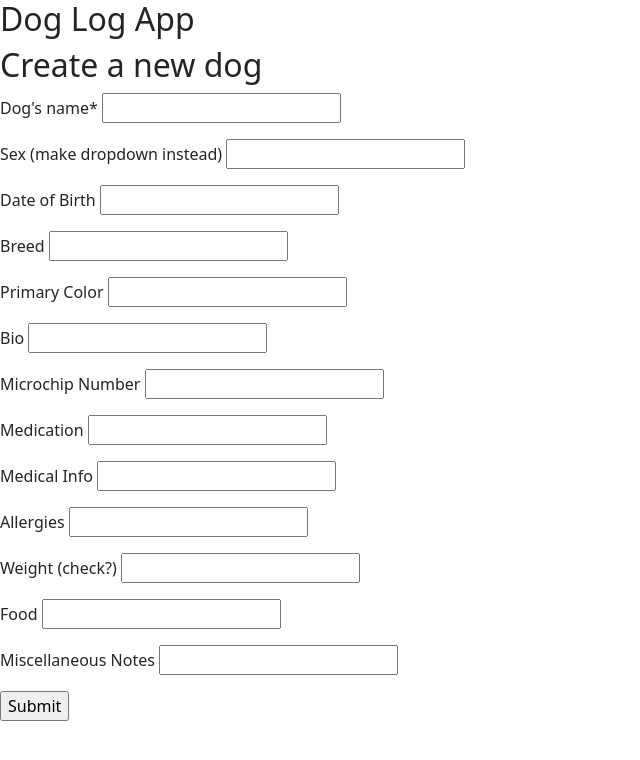
After one commit to aprilso/hb-final-project, a Flask app: page /add_dog in a window 1280 px wide. The commit adds this page. Shown: the top 760 px of the page, without its empty margins (0-640 px from the left). Run offline with Flask 2, Linux system fonts and the light colour scheme.

Commit message:
can add and display new dog when logged in (need to make sure it defaults to logged in user_id)

```diff
--- a/server.py
+++ b/server.py
@@ -96,8 +96,14 @@ def new_user():
 
     return redirect('/')
 
+@app.route('/add_dog')
+def new_dog_page():
+    return render_template("new_dog.html")
+
+
 @app.route('/add_dog', methods=["POST"])
 def new_dog_to_user():
+    """Adds a new dog and automatically adds it to the user"""
 
     dog_name = request.form.get('dog_name')
     photo = 'default_dog_icon.jpg'
@@ -112,10 +118,15 @@ def new_dog_to_user():
     breed = request.form.get('breed')
     primary_color = request.form.get('primary_color')
     microchip_num = request.form.get('microchip_num')
+    dob = request.form.get('dob')
 
-    new_dog = crud.create_dog
+    crud.create_dog(dog_name, photo, bio, medication, medical_info, allergies, weight, food, misc_notes, sex, breed, primary_color, microchip_num, dob)
+    #crud.assign_dog_to_human(user_id, dog_id, primary_user)
+    flash("Success! New dog has been added")
 
-    pass
+    #need to figure out how to
+
+    return redirect('/')
 
 
 if __name__ == '__main__':
--- a/templates/dog_profile.html
+++ b/templates/dog_profile.html
@@ -9,7 +9,7 @@
 
 <p> Sex: {{ dog.sex }}
 <p> Breed: {{ dog.breed }}
-<p> Birthday: {{ dog.dob }}
+<p> Birthday: {{ dog.dob}}
 
 
 
--- /dev/null
+++ b/templates/new_dog.html
@@ -0,0 +1,67 @@
+{% extends 'base.html' %}
+{% block title %}New Dog{% endblock %}
+
+{% block body %}
+<h2>Create a new dog</h2>
+
+
+<form action="/add_dog" method="POST">
+
+  <p>
+    Dog's name* <input type="text" name="dog_name">
+  </p>
+
+  <p>
+    Sex (make dropdown instead) <input type="text" name="sex">
+  </p>
+
+  <p>
+    Date of Birth <input type="datetime" name="dob">
+  </p>
+
+  <p>
+    Breed <input type="text" name="breed">
+  </p>
+
+  <p>
+    Primary Color <input type="text" name="primary_color">
+  </p>
+
+  <p>
+    Bio <input type="text" name="bio">
+  </p>
+
+  <p>
+    Microchip Number <input type="text" name="microchip_num">
+  </p>
+
+  <p>
+    Medication <input type="text" name="first_name">
+  </p>
+
+  <p>
+    Medical Info <input type="text" name="medical_info">
+  </p>
+
+  <p>
+    Allergies <input type="text" name="allergies">
+  </p>
+
+  <p>
+    Weight (check?) <input type="integer" name="weight">
+  </p>
+
+  <p>
+    Food <input type="text" name="food">
+  </p>
+
+  <p>
+    Miscellaneous Notes <input type="text" name="misc_notes">
+  </p>
+
+  <p>
+    <input type="submit">
+  </p>
+</form>
+
+{% endblock body %}
--- a/templates/your_profile.html
+++ b/templates/your_profile.html
@@ -22,8 +22,8 @@
     {% endfor %}
 </p>
 
-Link: Add a new dog  (This will route to crud.py new dog for user)
-Link: Add an existing dog (This will enable you to search for an existing dog )
+Add a dog
+
 
 
 {% endblock %}
```
